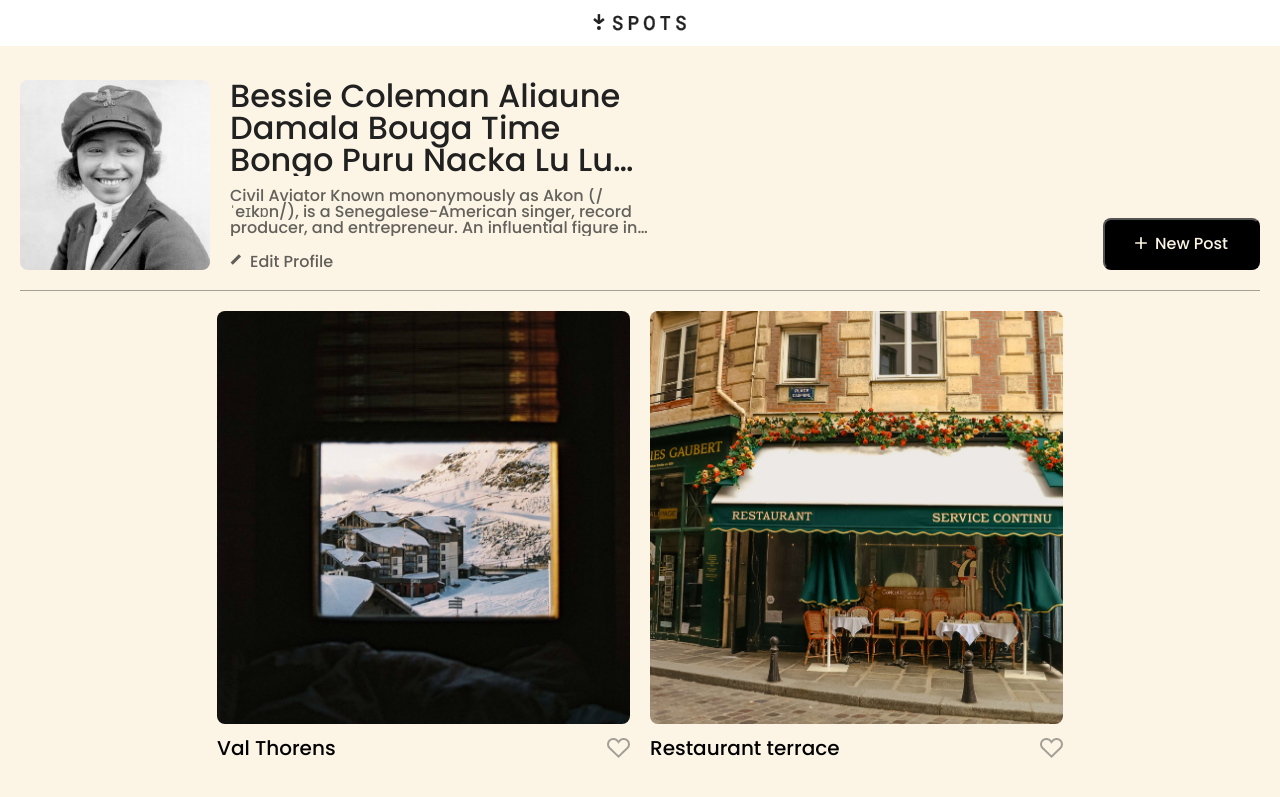
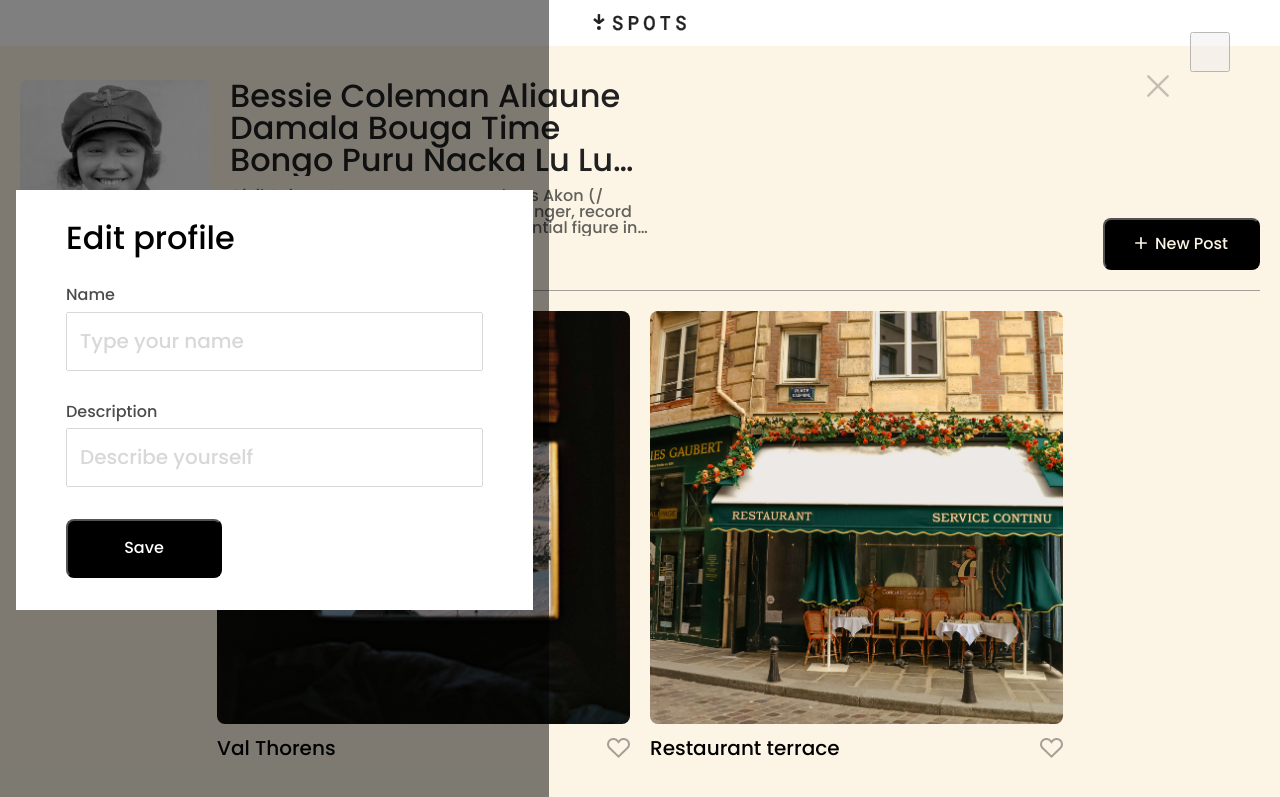
Before and after one commit to Caveman305/se_project_spots, a plain HTML site: page index.html in a window 1280 px wide. Shown: the top 797 px of the page. Drawn offline with Linux system fonts and the light colour scheme.

Commit message:
sprint 4 second commit

```diff
--- /dev/null
+++ b/blocks/modal.css
@@ -0,0 +1,109 @@
+.modal {
+  position: fixed;
+  top: 0;
+  left: 0;
+  bottom: 0;
+  background-color: rgba(0, 0, 0, 0.5);
+  display: flex;
+  flex-direction: column;
+  align-items: center;
+  justify-content: center;
+  visibility: hidden;
+  padding: 0 16px;
+}
+
+.modal__opened {
+  visibility: visible;
+}
+
+.modal__container {
+  background: #fff;
+  padding: 32px 50px;
+  max-width: 730px;
+  position: relative;
+  width: 100%;
+  box-sizing: border-box;
+}
+
+.modal__close-btn {
+  position: absolute;
+  top: 32px;
+  right: 50px;
+  width: 40px;
+  height: 40px;
+  content: contain;
+  cursor: auto;
+  cursor: pointer;
+  opacity: 50%;
+}
+modal__close-btn:hover {
+  opacity: 1;
+}
+
+.modal__title {
+  margin: 0 0 32px;
+  font-family: "Poppins", Arial, Helvetica, sans-serif;
+  font-weight: 500;
+  font-size: 32px;
+  line-height: 1;
+}
+.modal__label {
+  display: flex;
+  flex-direction: column;
+  gap: 8px;
+  margin-bottom: 32px;
+  opacity: 70%;
+  font-family: "Poppins", Arial, Helvetica, sans-serif;
+  font-weight: 500;
+  font-size: 16px;
+  line-height: 17.6px;
+}
+
+.modal__input {
+  padding: 16px 12px;
+  font-family: "Poppins", Arial, Helvetica, sans-serif;
+  font-weight: 500;
+  font-size: 20px;
+  opacity: 40%;
+}
+modal__input:hover {
+  opacity: 100%;
+}
+
+.modal__submit-btn {
+  width: 156px;
+  padding: 18px 0;
+  background-color: #000;
+  color: #fff;
+  cursor: auto;
+  cursor: pointer;
+  border-radius: 8px;
+  font-size: 16px;
+  font-weight: 500;
+}
+
+@media screen and (max-width: 627px) {
+  .modal {
+    padding: 0 10px;
+  }
+  .modal__colse-btn {
+    padding: 12px;
+  }
+  .modal__title {
+    font-size: 20px;
+
+    margin: 10px 0 34px;
+  }
+  .modal__close-btn {
+    top: 12px;
+    right: 12px;
+  }
+
+  .modal__lable {
+    margin-bottom: 24px;
+  }
+
+  .modal__submit-btn {
+    width: 100%;
+  }
+}
--- a/index.html
+++ b/index.html
@@ -125,13 +125,47 @@
               />
               <div class="card__content">
                 <h2 class="card__title">Mountain house</h2>
-                <button type="button" class="card__like-btn"></button>
+                <button type="button" class="card__like-btn"><button type="submit" class="modal__close-btn">
+                  <img
+                    src="./images/Ximage.svg"
+                    alt="modal__close-btn"
+                    class="modal__close-btn"
+                  /><img</button>
               </div>
             </li>
           </ul>
         </section>
       </main>
       <footer class="footer"><p class="footer__copyright">© Spots</p></footer>
+      <div class="modal modal__opened">
+        <div class="modal__container">
+
+          </button>
+
+          <h2 class="modal__title">Edit profile</h2>
+          <form name="edit-profile" class="modal__form">
+            <label for="name" class="modal__label">
+              Name
+              <input
+                id="name"
+                type="text"
+                class="modal__input"
+                placeholder="Type your name"
+              />
+            </label>
+            <label for="description" class="modal__label">
+              Description
+              <input
+                id="Description"
+                type="text"
+                class="modal__input"
+                placeholder="Describe yourself"
+              />
+            </label>
+            <button type="submit" class="modal__submit-btn">Save</button>
+          </form>
+        </div>
+      </div>
     </div>
     <script defer src="./scripts/index.js"></script>
   </body>
--- a/pages/index.css
+++ b/pages/index.css
@@ -8,3 +8,4 @@
 @import url(../blocks/card.css);
 @import url(../blocks/cards.css);
 @import url(../blocks/footer.css);
+@import url(../blocks/modal.css);
```
Also changed, not shown: images/Ximage.svg (added).
